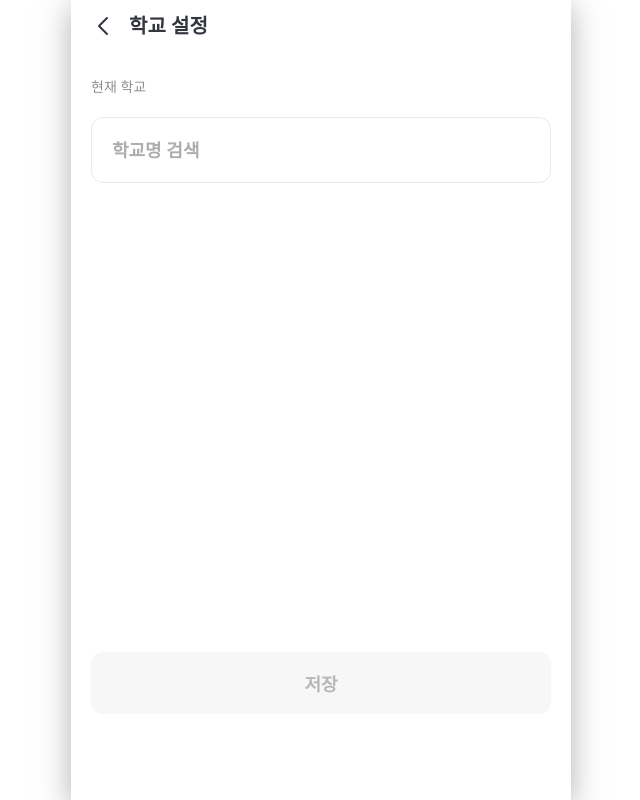
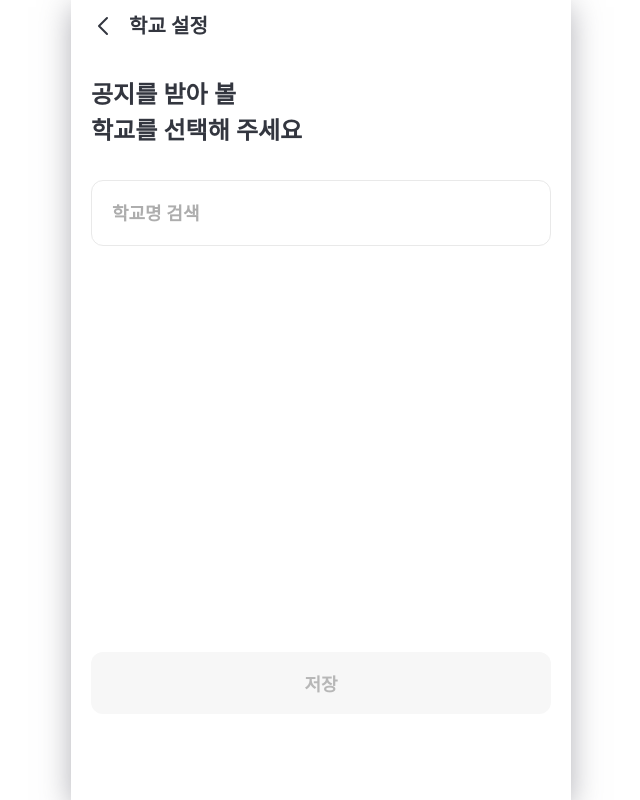
Before and after one commit to Head-4/Head-4-FE, a React (Create React App) app: page /setting/university in a window 1280 px wide. Shown: the whole page, without its empty margins (319-959 px from the left). Built offline with nearby package versions, Linux system fonts and the light colour scheme; no server answers; a web font is replaced by a local one.

Commit message:
feat: 대학 이름 설정 변경

```diff
--- a/src/pages/university/UniversityEdit.tsx
+++ b/src/pages/university/UniversityEdit.tsx
@@ -93,13 +93,13 @@ export default function UniversityEdit() {
     return (
         <>
             <UniversitySection>
-                {isFirst ?
-                    <UniversityH2>공지를 받아 볼<br/>학교를 선택해 주세요</UniversityH2>
-                    :
+                {data?.data ?
                     <UniversityCurrent>
                         <span>현재 학교</span>
                         <span>{data?.data}</span>
                     </UniversityCurrent>
+                    :
+                    <UniversityH2>공지를 받아 볼<br/>학교를 선택해 주세요</UniversityH2>
                 }
                 <div ref={inputRef}>
                     <UnivInput type="text"
```
